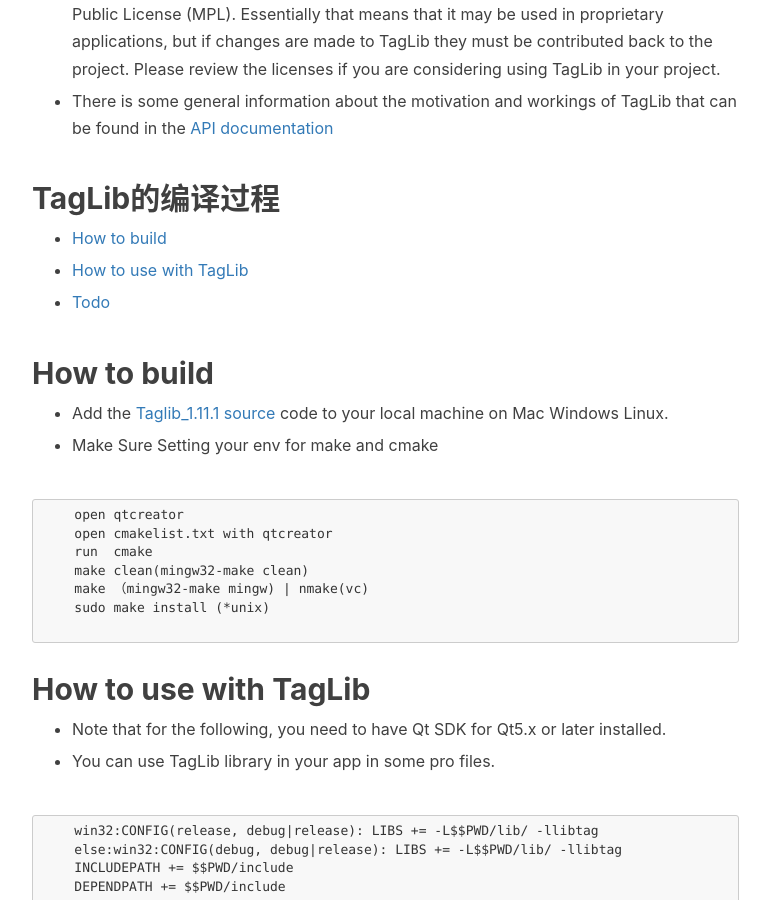
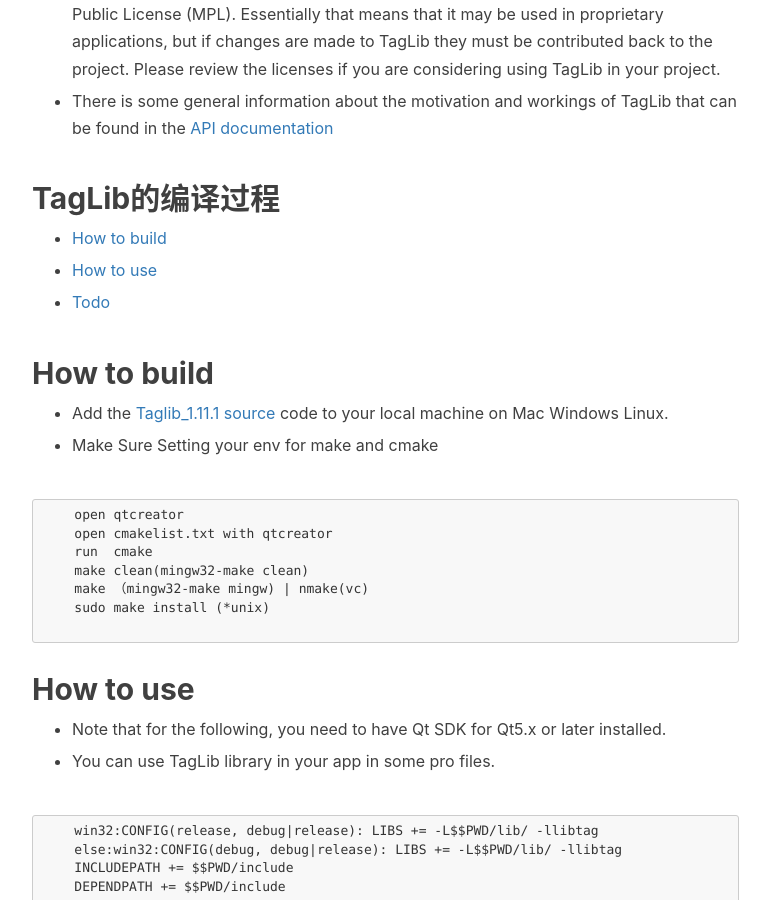
Before and after one commit to toby20130333/toby20130333.github.io, a Jekyll site: the page built from _posts/2017-07-03-Qt-Audio.markdown, in a window 1280 px wide and 900 px high, scrolled down 847 px. Shown: the whole window, without its empty margins (233-1003 px from the left). Built offline with Jekyll 4.4.1, drawn with Linux system fonts in a browser that asks for light colours; nearby versions of some CDN libraries; comment, search, counter and statistics services are not loaded.

Commit message:
modified

````diff
--- a/_posts/2017-07-03-Qt-Audio.markdown
+++ b/_posts/2017-07-03-Qt-Audio.markdown
@@ -28,7 +28,7 @@
 
 * [How to build](#how-to-build)
 
-* [How to use with TagLib](#How-to-use-with-TagLib)
+* [How to use](#How-to-use)
 
 * [Todo](#todo)
 
@@ -49,7 +49,7 @@
 
 ```
 
-## How to use with TagLib
+## How to use
 
 * Note that for the following, you need to have Qt SDK for Qt5.x or later installed.
 
````
